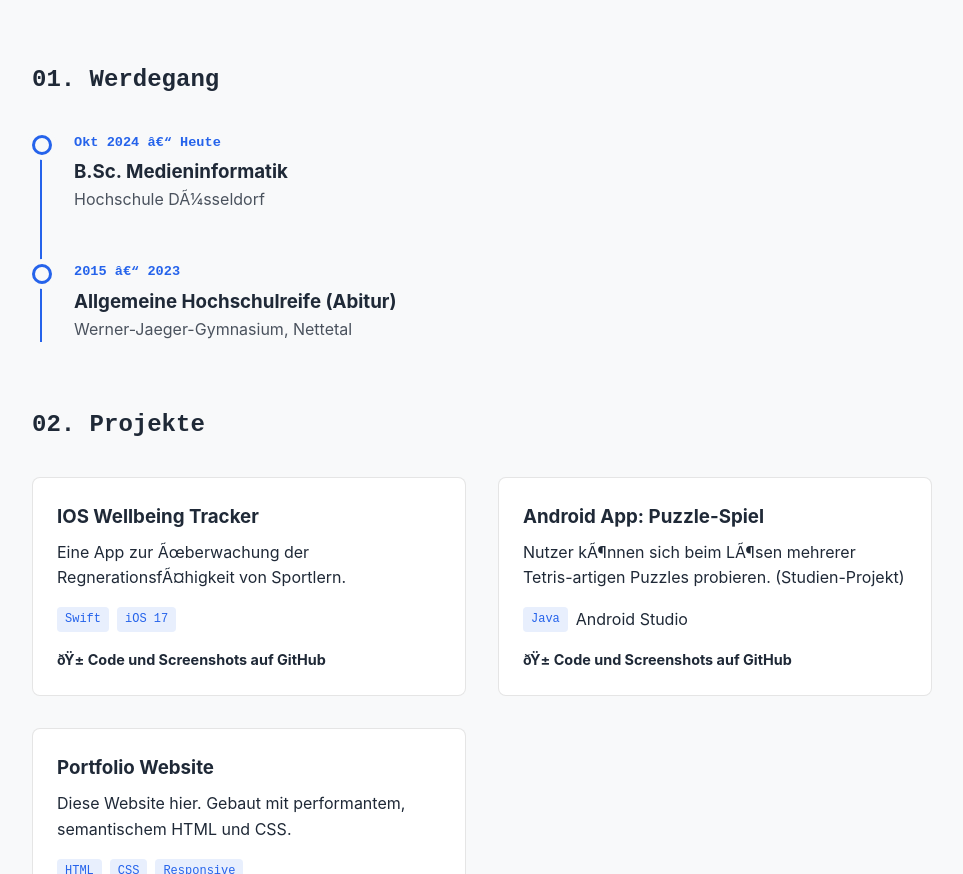
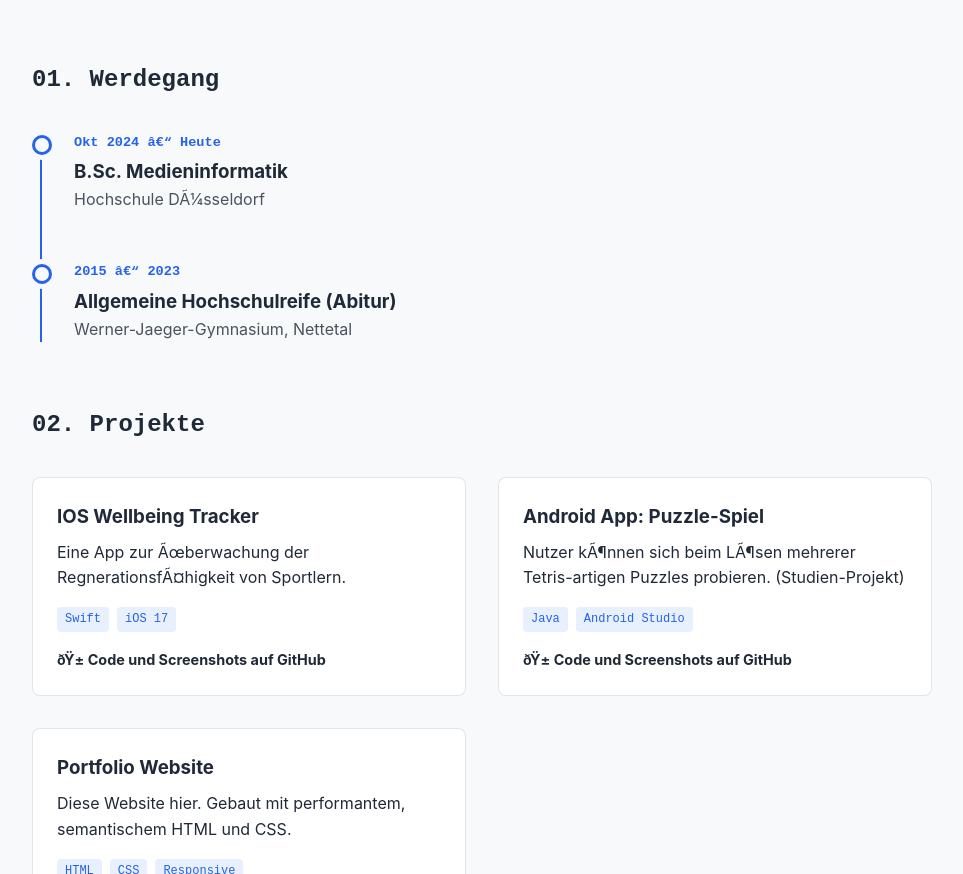
Before and after one commit to Jannik431/Jannik431.github.io, a plain HTML site: page index.html in a window 1280 px wide. Shown: the part 226-1100 px from the top of the page, without its empty margins (158-1121 px from the left). Drawn offline with Linux system fonts and the light colour scheme.

Commit message:
fehler verbessert in index

```diff
--- a/index.html
+++ b/index.html
@@ -63,7 +63,7 @@
                     </p>
                     <div class="tech-stack">
                         <span class="tech-tag">Java</span>
-                        <span class="rech-tag">Android Studio</span>
+                        <span class="tech-tag">Android Studio</span>
                     </div>
                     <div class="links">
                         <a href="https://github.com/Jannik431/android-puzzel-game">🐱 Code und Screenshots auf GitHub</a>
```
